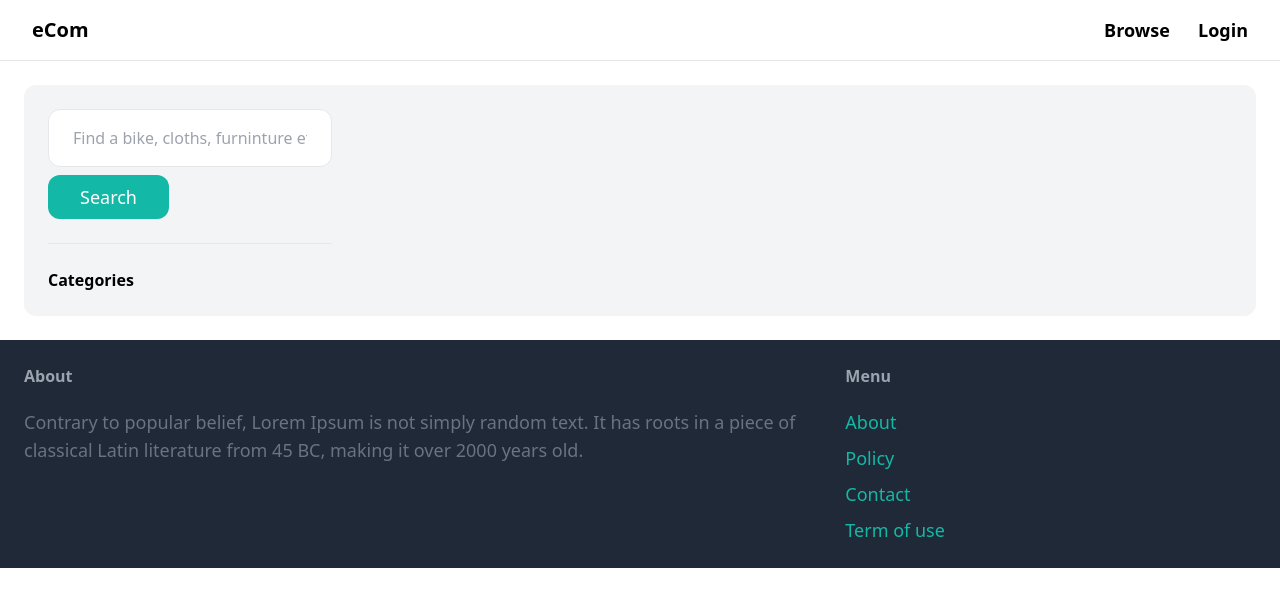
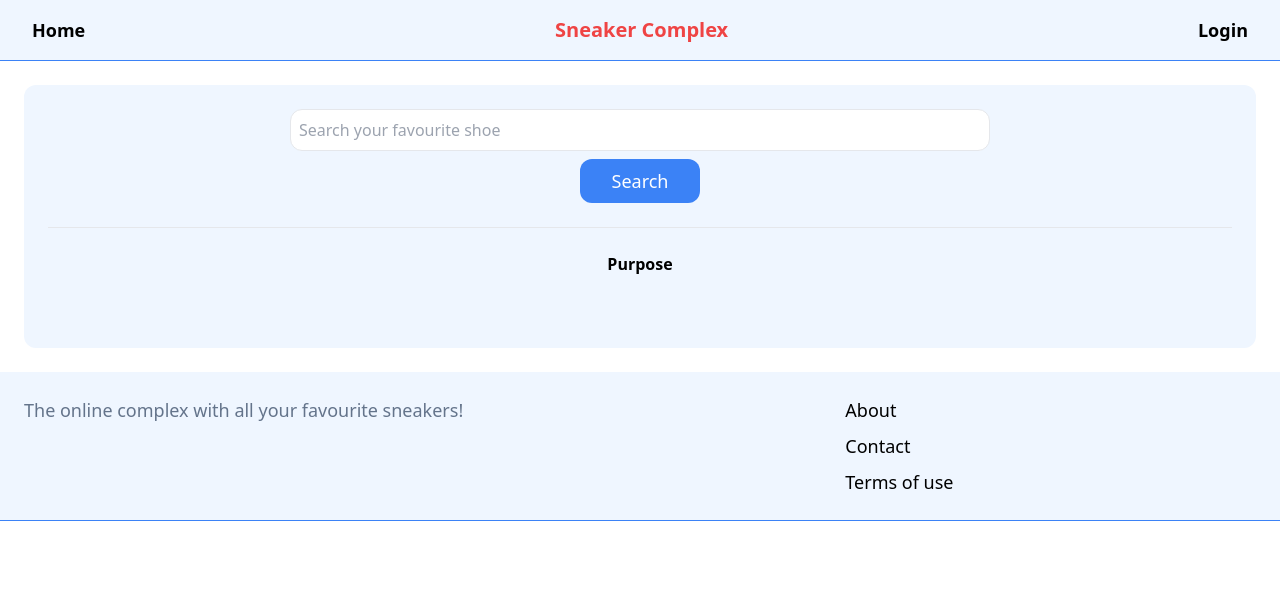
Before and after one commit to shrewdninja/ecom_fastapi, a Django app: page /items/ in a window 1280 px wide. Shown: the top 607 px of the page. Run offline with Django 4.2, Linux system fonts and the light colour scheme; data that the repository does not hold is empty; some libraries are stand-ins or nearby versions.

Commit message:
changes in base and search page

```diff
--- a/eCom-master/core/templates/core/base.html
+++ b/eCom-master/core/templates/core/base.html
@@ -9,15 +9,22 @@
   </head>
   <body>
 
-    <nav class="px-8 py-4 flex justify-between items-center border-b border-gray-200">
-      <a href="/" class="text-xl font-semibold">eCom</a>
+    <nav class="px-8 py-4 flex justify-between items-center border-b bg-blue-50 border-blue-500">
       <div class="space-x-6">
-        <a href="{% url 'item:browse' %}" class="text-lg font-semibold hover:text-gray-500">Browse</a>
+        <a href="/" class="text-lg font-semibold hover:text-gray-500">Home</a>
         {% if request.user.is_authenticated %}
-        <a href="{% url 'item:newitem' %}" class="text-lg font-semibold hover:text-gray-500">New Item</a>
-        <a href="#" class="text-lg font-semibold hover:text-gray-500">Inbox</a>
-        <a href="{% url 'dashboard:dashboard' %}" class="text-lg font-semibold hover:text-gray-500">Dashboard</a>
+        <a href="{% url 'item:browse' %}" class="text-lg font-semibold hover:text-gray-500">Find</a>
+        <a href="{% url 'item:newitem' %}" class="text-lg font-semibold hover:text-gray-500">Sell</a>
+        {% endif %}
+      </div>
+      <div class="space-x-6">
+        <a href="/" class="text-xl text-center text-red-500 font-bold">Sneaker Complex</a>
+      </div>
+      <div class="space-x-6">
+        {% if request.user.is_authenticated %}
+        <a href="{% url 'dashboard:dashboard' %}" class="text-lg font-semibold hover:text-gray-500">Notifications</a>
         <a href="{% url 'core:logout' %}" class="text-lg font-semibold hover:text-gray-500">Logout</a>
+
         {% else %}
         <a href="{% url 'core:login' %}" class="text-lg font-semibold hover:text-gray-500">Login</a>
         {% endif %}
@@ -29,21 +36,19 @@
       {% endblock content %}
     </div>
 
-    <footer class="px-6 py-6 flex justify-between bg-gray-800">
-      <div class="w-2/3 pr-10">
-        <h3 class="mb-5 font-semibold text-gray-400">About</h3>
-        <p class="text-lg text-gray-500">Contrary to popular belief, Lorem Ipsum is not simply random text. It has roots in a piece of classical Latin literature from 45 BC, making it over 2000 years old.</p>
+    <footer class="px-6 py-6 flex justify-between bg-blue-50 border-b border-blue-500" >
+      <div class="w-2/3 pr-5">
+        <p class="text-lg text-slate-500">The online complex with all your favourite sneakers!</p>
       </div>
 
       <div class="w-1/3 pr-10">
-        <h3 class="mb-5 font-semibold text-gray-400">Menu</h3>
         <ul class="space-y-2">
-          <li><a href="#" class="text-lg text-teal-500 hover:text-teal-700">About</a></li>
-          <li><a href="#" class="text-lg text-teal-500 hover:text-teal-700">Policy</a></li>
-          <li><a href="{% url 'core:contact' %}" class="text-lg text-teal-500 hover:text-teal-700">Contact</a></li>
-          <li><a href="#" class="text-lg text-teal-500 hover:text-teal-700">Term of use</a></li>
+          <li><a href="#" class="text-lg text-black hover:text-slate-700">About</a></li>
+          <li><a href="{% url 'core:contact' %}" class="text-lg text-black hover:text-slate-700">Contact</a></li>
+          <li><a href="#" class="text-lg text-black hover:text-slate-700">Terms of use</a></li>
         </ul>
       </div>
+
     </footer>
   </body>
 </html>
--- a/eCom-master/item/templates/item/browse.html
+++ b/eCom-master/item/templates/item/browse.html
@@ -4,16 +4,16 @@
 
 {% block content %}
 
-    <div class="p-6 grid grid-cols-4 gap-4 bg-gray-100 rounded-xl">
-        <div class="col-span-1">
+    <div class="p-6 grid gap-4 bg-blue-50 rounded-xl">
+        <div class="row-span-1 text-center">
             <form method="get" action="{% url 'item:browse' %}">
-                <input name="query" class="w-full px-6 py-4 border rounded-xl" type="text" value="{{query}}" placeholder="Find a bike, cloths, furninture etc.."/>
-                <button class="mt-2 py-2 px-8 text-lg bg-teal-500 text-white rounded-xl">Search</button>
+                <input name="query" class="py-2 px-2 border rounded-xl" style="width: 700px;" type="text" value="{{query}}" placeholder="Search your favourite shoe"/>
+
             </form>
-
+            <button class="mt-2 py-2 px-8 text-lg bg-blue-500 text-white rounded-xl">Search</button>
             <hr class="my-6"/>
 
-            <p class="font-semibold">Categories</p>
+            <p class="font-bold">Purpose</p>
 
             <ul>
                 {% for category in categories %}
@@ -28,13 +28,13 @@
             <p class="font-semibold">Clear Filters</p>
             <ul>
                 <li>
-                    <a href="{% url 'item:browse' %}" class="mt-2 py-2 px-8 inline-block bg-rose-600 text-lg rounded-xl text-white">Clears</a>
+                    <a href="{% url 'item:browse' %}" class="mt-2 py-2 px-8 inline-block bg-rose-600 text-lg rounded-xl text-white">Clear</a>
                 </li>
             </ul>
             {% endif %}
         </div>
-        <div class="col-span-3">
-            <div class="grid grid-cols-3 gap-3">
+        <div class="row-span-3">
+            <div class="grid grid-cols-4 gap-3">
                 {% for item in items%}
                 <div>
                     <a href="{% url 'item:detail' item.id %}">
```
Also changed, not shown: eCom-master/core/forms.py (+4 -4 lines), eCom-master/media/items_images/chunky-dunky.jfif (added).
